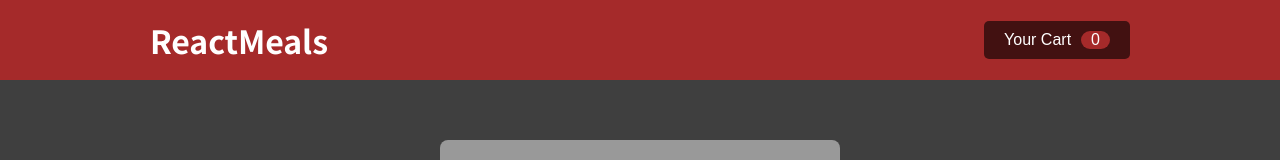
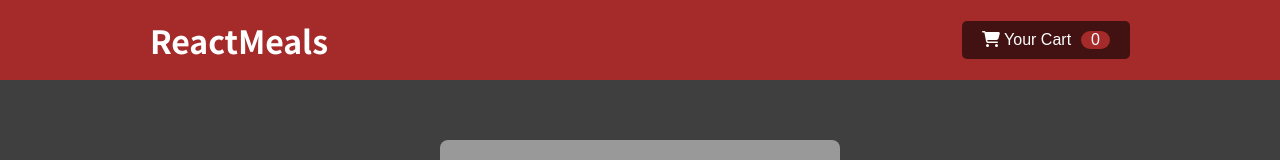
Before and after one commit to DanBi-Lee/food-order-app, a React (Create React App) app: page / in a window 1280 px wide. Shown: the top 160 px of the page. Built offline with nearby package versions, Linux system fonts and the light colour scheme.

Commit message:
Add FontAwesome icon to CartButton component

```diff
--- a/src/components/Cart/CartButton.jsx
+++ b/src/components/Cart/CartButton.jsx
@@ -1,13 +1,18 @@
 import { useContext } from 'react';
 import {CartStateContext} from '../../store/CartContext';
 import style from './CartButton.module.css';
+import { FontAwesomeIcon } from '@fortawesome/react-fontawesome';
+import { faCartShopping } from '@fortawesome/free-solid-svg-icons';
 
 function CartButton({onOpen}){
     const cartState = useContext(CartStateContext);
     console.log(cartState);
     return (
         <button className={style.badge} onClick={onOpen}>
-            <div>Your Cart</div>
+            <div>
+                <FontAwesomeIcon icon={faCartShopping}/>
+                 <span> Your Cart</span>
+            </div>
             <div className={style.count}>{cartState.cartLength}</div>
         </button>
     );
```
